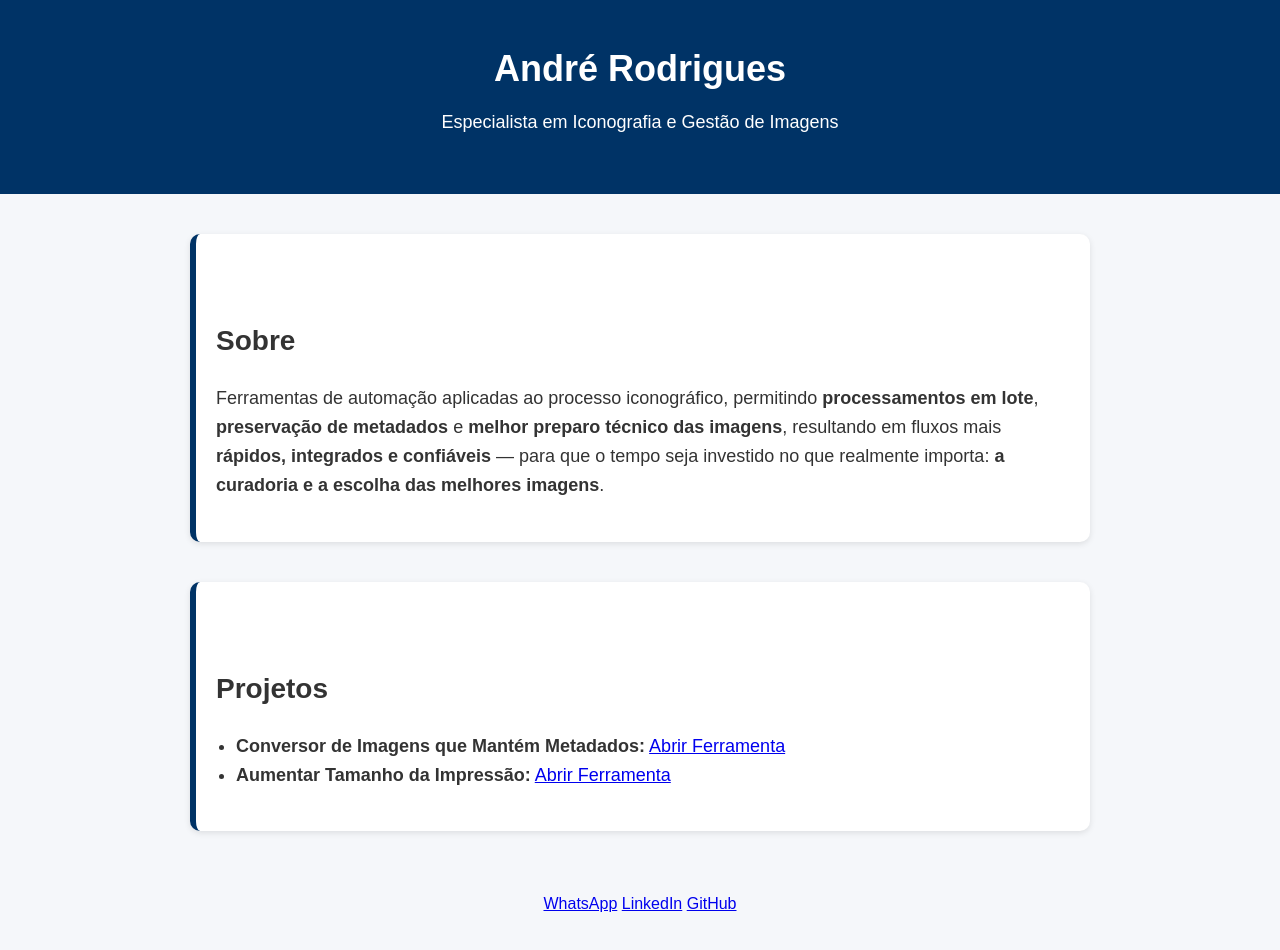
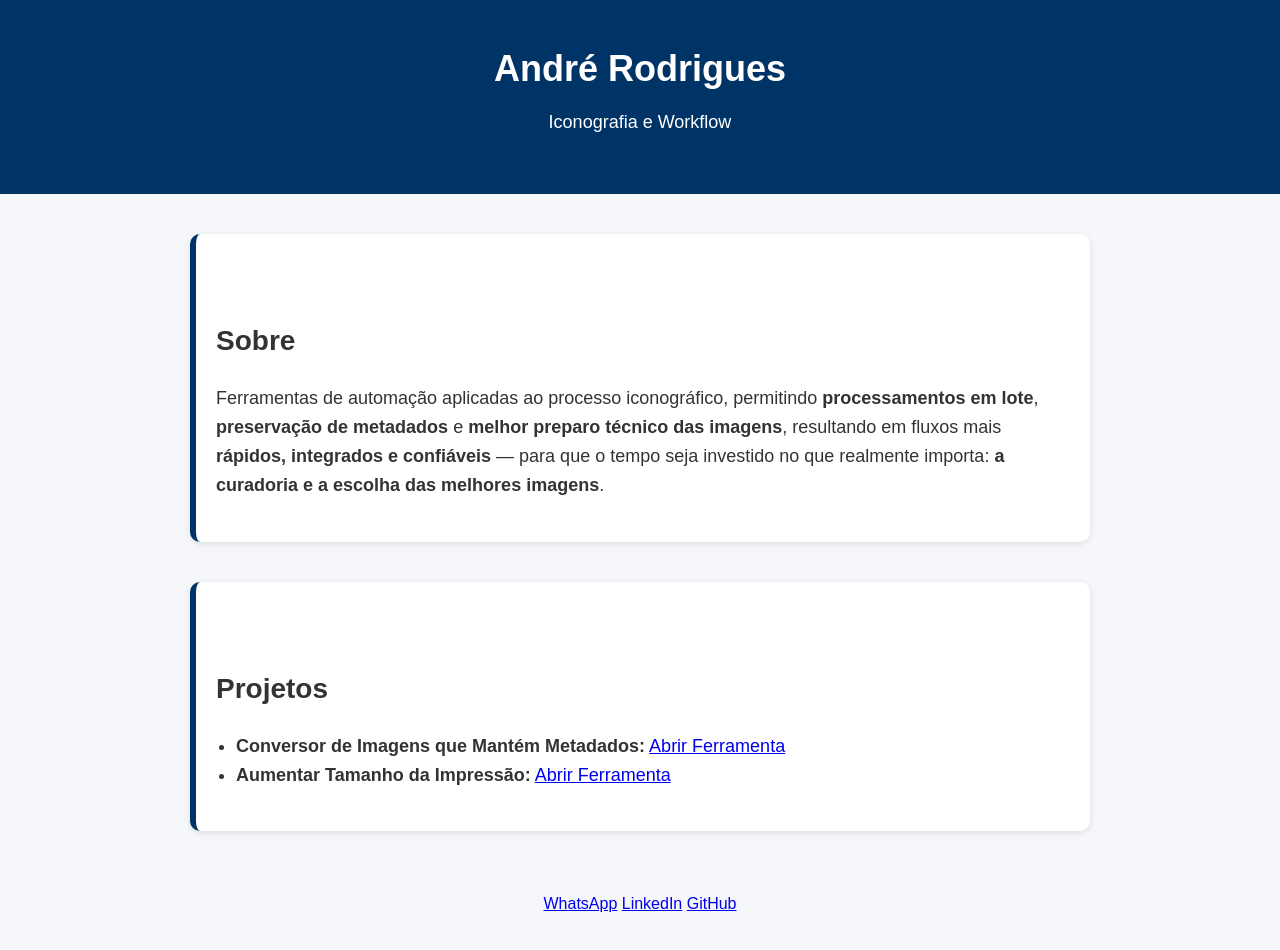
Before and after one commit to xicretin/Executaveis, a plain HTML site: page index.html in a window 1280 px wide. Drawn offline with Linux system fonts and the light colour scheme.

Commit message:
Update index.html

```diff
--- a/index.html
+++ b/index.html
@@ -61,7 +61,7 @@
 
 <header>
     <h1>André Rodrigues</h1>
-    <p>Especialista em Iconografia e Gestão de Imagens</p>
+    <p>Iconografia e Workflow</p>
 </header>
 
 <div class="container">
```
